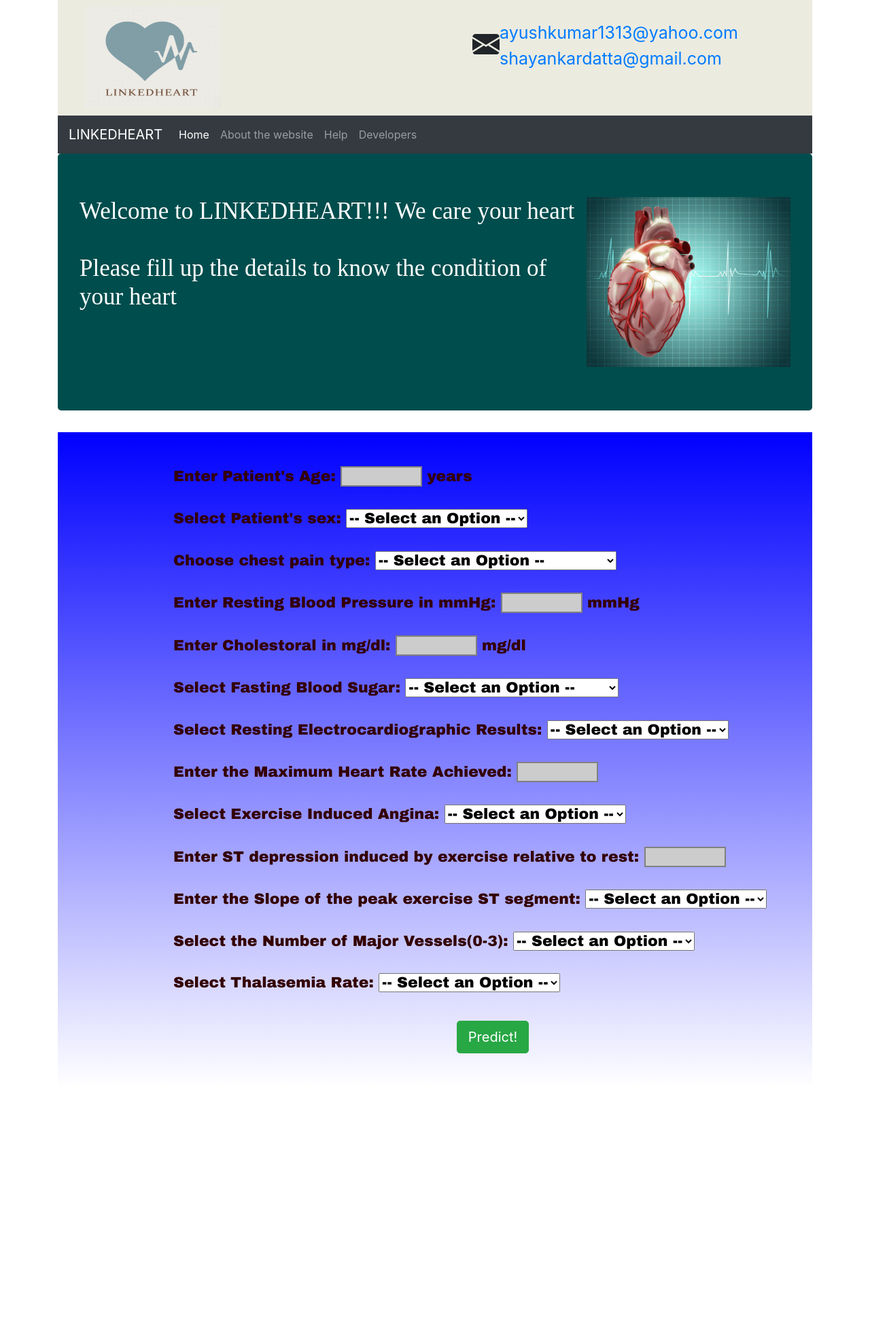
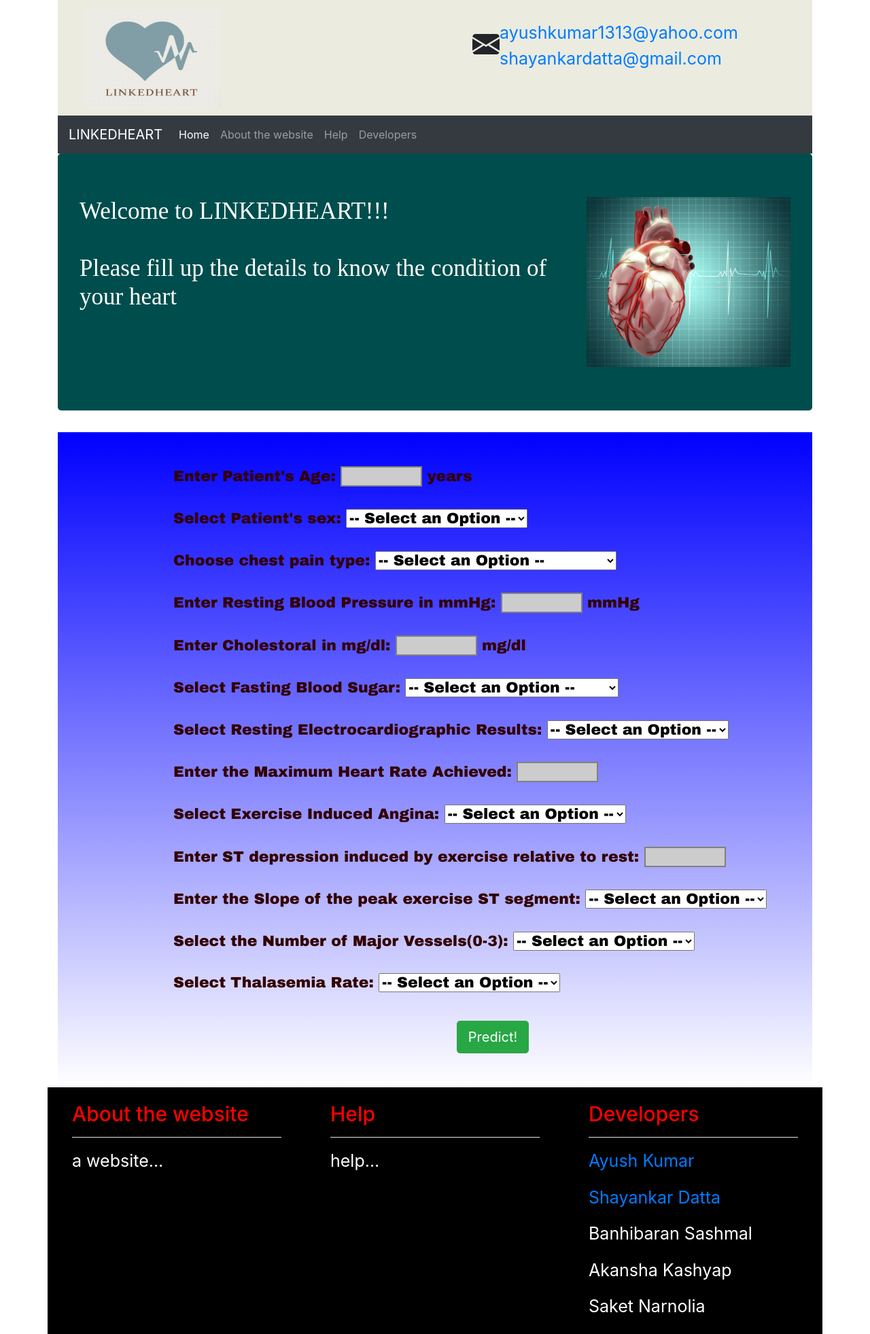
Before and after one commit to ShayankarDatta/project, a Flask app: page / in a window 1280 px wide. Shown: the whole page at 68% size. Before the commit the page ends 1554 px from the top, so only its background shows below. Run offline with Flask 2, Linux system fonts and the light colour scheme; parts of the project's set-up code (start-up, migrations or seed data) failed here and were passed over; some libraries are stand-ins or nearby versions; some web fonts are replaced.

Commit message:
Update index.html

```diff
--- a/templates/index.html
+++ b/templates/index.html
@@ -35,13 +35,13 @@
         <a class="nav-link" href="#">Home <span class="sr-only">(current)</span></a>
       </li>
       <li class="nav-item">
-        <a class="nav-link" href="#">About the website</a>
+        <a class="nav-link" href="#deve">About the website</a>
       </li>
       <li class="nav-item">
-        <a class="nav-link" href="#">Help</a>
+        <a class="nav-link" href="#deve">Help</a>
       </li>
       <li class="nav-item">
-        <a class="nav-link" href="#">Developers</a>
+        <a class="nav-link" href="#deve">Developers</a>
       </li>
     	</ul>
   	</div>
@@ -51,7 +51,7 @@
 
 
 	<div class="jumbotron">
-	<h3>Welcome to LINKEDHEART!!! We care your heart<br><br>
+	<h3>Welcome to LINKEDHEART!!!<br><br>
 	Please fill up the details to know the condition of your heart
 </svg></h3><img id="ii" src="../static/heart.jpg">
 	</div>
@@ -152,6 +152,46 @@
 
 	</form>
 </div>
+<div id="deve">
+<div class="container">
+<div class="row" style="background-color: black;">
+  <div class="col-sm-4">
+    <div class="card" style="background-color: black; color:  white;">
+      <div class="card-body">
+        <h5 class="card-title" style="font-size: 30px; color: red;">About the website</h5>
+        <hr style="background-color: white;">
+        <p class="card-text" style="font-size: 25px;"> a website...</p>
+      </div>
+    </div>
+  </div>
 
+
+		<div class="col-sm-4">
+    	<div class="card" style="background-color: black; color:  white;">
+      	<div class="card-body">
+        	<h5 class="card-title" style="font-size: 30px; color: red;">Help</h5>
+        	<hr style="background-color: white;">
+        	<p class="card-text" style="font-size: 25px;">help...</p>
+
+      	</div>
+    	</div>
+		</div>
+
+		<div class="col-sm-4">
+    	<div class="card" style="background-color: black; color:  white;">
+      	<div class="card-body">
+        	<h5 class="card-title" style="font-size: 30px; color: red;">Developers</h5>
+        	<hr style="background-color: white;">
+        	<p class="card-text" style="font-size: 25px;"><a href="https://www.linkedin.com/in/ayush-kumar-33945b171">Ayush Kumar</a></p>
+        	<p class="card-text" style="font-size: 25px;"><a href="https://www.linkedin.com/in/shayankar-datta-187176182/">Shayankar Datta</a></p>
+        	<p class="card-text" style="font-size: 25px;">Banhibaran Sashmal</p>
+        	<p class="card-text" style="font-size: 25px;">Akansha Kashyap</p>
+        	<p class="card-text" style="font-size: 25px;">Saket Narnolia</p>
+      	</div>
+    	</div>
+		</div>
+</div>
+</div>
+</div>
 </body>
 </html>
```
